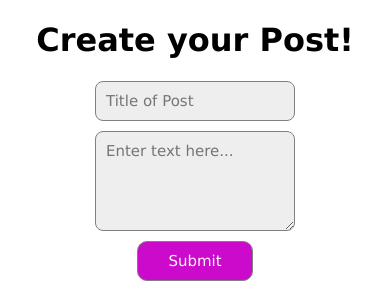
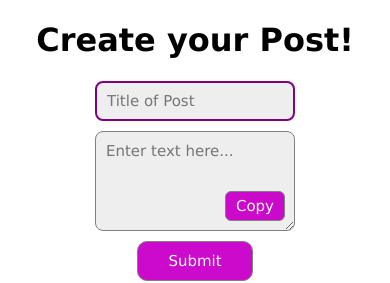
Before and after one commit to AryaTandon/post-app-frontend, a React (Create React App) app: page / in a window 390 px wide. Shown: the top 283 px of the page. Built offline with nearby package versions, Linux system fonts and the light colour scheme; no server answers.

Commit message:
Added autofocus, copy button and mobile responsiveness

```diff
--- a/src/App.css
+++ b/src/App.css
@@ -60,7 +60,7 @@ font-family: Verdana, Geneva, Tahoma, sans-serif;
   margin-top:10px;
   width:200px;
 height:100px;
-
+display:block;
 border-radius: 8px;
 padding-left:10px;
 padding-top:10px;
@@ -89,6 +89,30 @@ font-family: Verdana, Geneva, Tahoma, sans-serif;
   cursor: pointer;
 }
 
+.text_area {
+  display:inline-block;
+  position:relative;
+}
+
+.copy_button {
+  position:absolute;
+  bottom:10px;
+  right:10px;
+  background-color: rgba(202, 1, 202, 0.959);
+  color:rgb(248, 248, 248);
+  padding:5px 10px;
+  border-radius: 6px;
+  font-size: 15px;
+  font-family: Verdana, Geneva, Tahoma, sans-serif;
+  font-weight: 500;
+  border:1px solid gray;
+  cursor:pointer
+}
+
+.copy_button:hover {
+  background-color: purple;
+}
+
 
 @keyframes App-logo-spin {
   from {
--- a/src/App.tsx
+++ b/src/App.tsx
@@ -1,4 +1,4 @@
-import { useState, useEffect } from 'react';
+import { useState, useEffect, useRef } from 'react';
 import './App.css';
 import { config } from "dotenv";
 import FormatPosts from "./components/FormatPosts";
@@ -16,6 +16,7 @@ function App() {
   const [newResponse, setNewResponse] = useState<Response>();
   const [displayedPost, setDisplayedPost] = useState<Props2 | null>();
   const [postEditor, setPostEditor] = useState<boolean>(false);
+  const inputRef: React.MutableRefObject<any> = useRef();
 
   const displayPosts = async () => {
     try {
@@ -92,6 +93,7 @@ function App() {
 
   useEffect (() => {
     console.log('hey')
+    inputRef.current.focus();
     displayPosts()
   }, [newResponse]);
 
@@ -100,8 +102,11 @@ function App() {
     <>
       <form className="form_top" id="usrform" onSubmit={(e) => handleInput(e)}>
        <h1>Create your Post!</h1>
-        <input className="form_input"type="text" name="title" placeholder="Title of Post" />
-        <textarea className="form_text_area" name="post" form="usrform" placeholder="Enter text here..." required={true}></textarea>
+        <input className="form_input"type="text" name="title" placeholder="Title of Post" ref={inputRef} />
+        <div className="text_area">
+          <textarea id="post_content" className="form_text_area" name="post" form="usrform" placeholder="Enter text here..." required={true}></textarea>
+          <button className="copy_button" onClick={() => {navigator.clipboard.writeText((document.getElementById("post_content") as HTMLInputElement).value)}}>Copy</button>
+        </div>
         <input className="form_submit"type="submit" />
       </form>
 
--- a/src/components/FormatPosts.css
+++ b/src/components/FormatPosts.css
@@ -6,7 +6,7 @@
     align-items: center;
 }
 .mapped_flexbox {
-    width: 100%;
+    width: 90vw;
     height:auto;
     display:flex;
     align-items: center;
```
